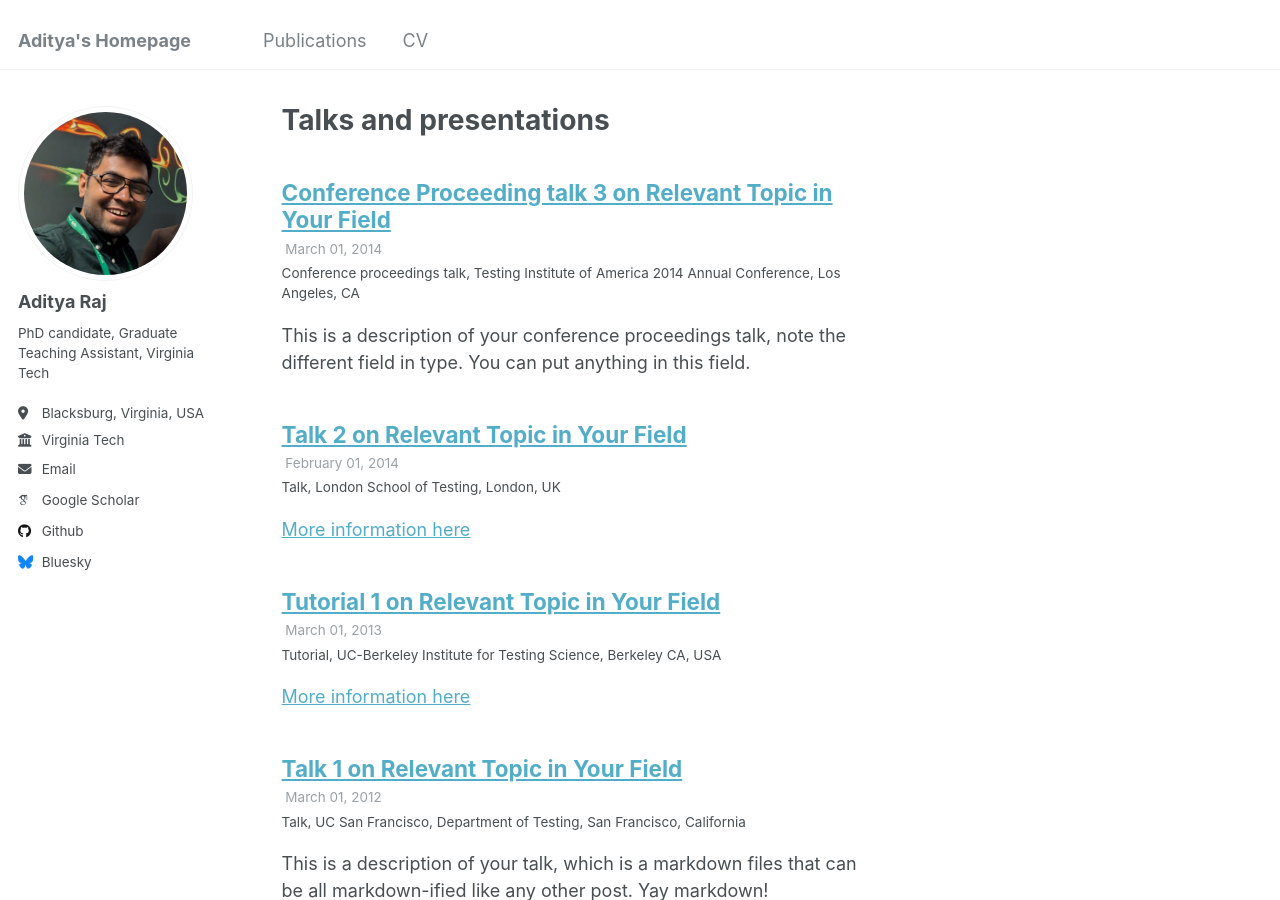
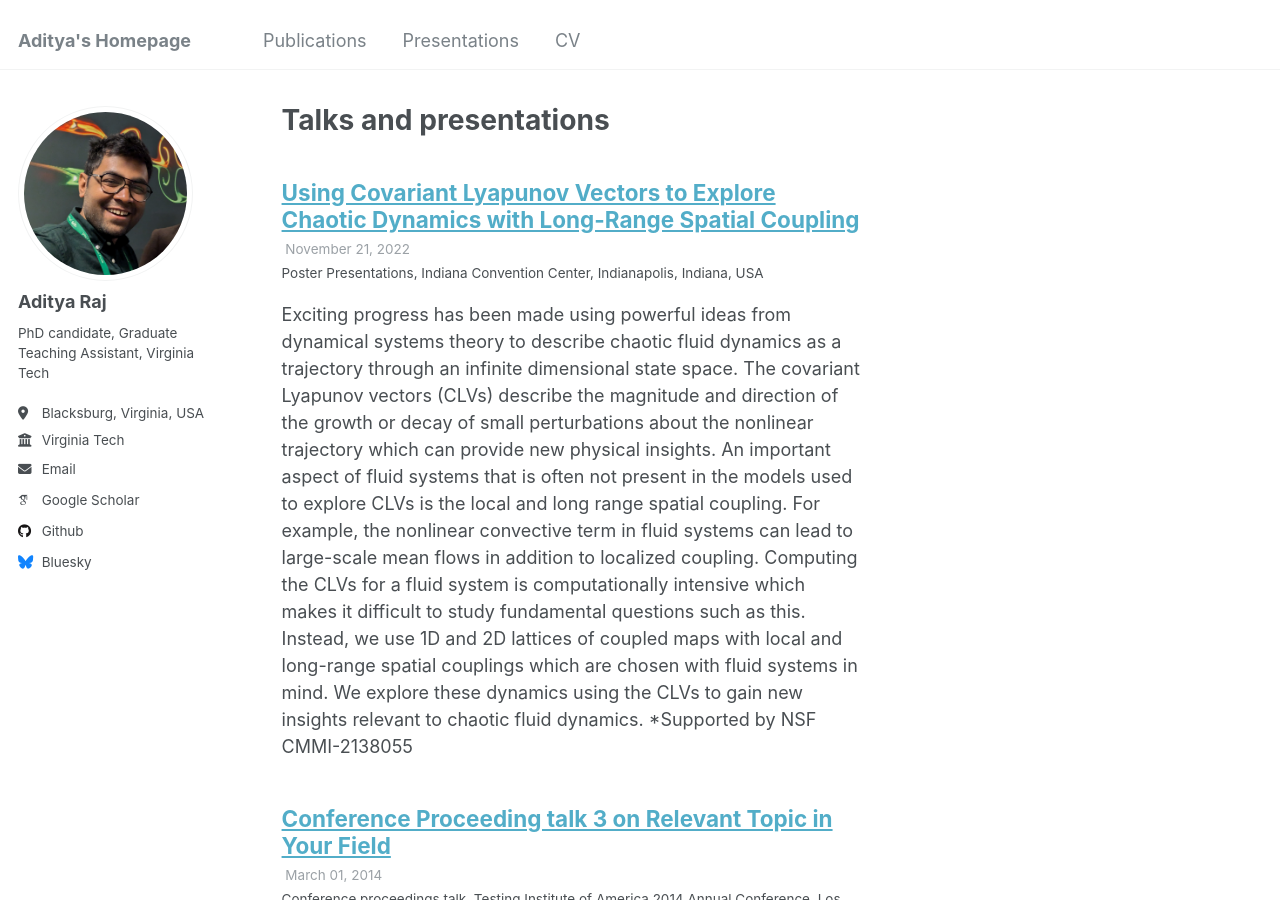
Before and after one commit to Adityafy/adityafy.github.io, a Jekyll site: the page built from _pages/talks.html, in a window 1280 px wide and 900 px high. Built offline with Jekyll 4.4.1, drawn with Linux system fonts in a browser that asks for light colours; some web fonts are replaced.

Commit message:
added a presentation

```diff
--- a/_data/navigation.yml
+++ b/_data/navigation.yml
@@ -9,11 +9,11 @@ main:
     url: /publications/
     # url: https://scholar.google.com/citations?user=SrGE94gAAAAJ&hl=en
 
+  - title: "Presentations"
+    url: /talks/
+
   - title: "CV"
     url: /cv/
-
-  # - title: "Talks"
-  #   url: /talks/
 
   # - title: "Teaching"
   #   url: /teaching/
--- /dev/null
+++ b/_talks/2022-11-21-pp-1.md
@@ -0,0 +1,12 @@
+---
+title: "Using Covariant Lyapunov Vectors to Explore Chaotic Dynamics with Long-Range Spatial Coupling"
+collection: talks
+type: "Poster Presentations"
+permalink: /talks/2022-11-21-pp-1
+venue: "Indiana Convention Center"
+date: 2022-11-21
+location: "Indianapolis, Indiana, USA"
+---
+
+Exciting progress has been made using powerful ideas from dynamical systems theory to describe chaotic fluid dynamics as a trajectory through an infinite dimensional state space. The covariant Lyapunov vectors (CLVs) describe the magnitude and direction of the growth or decay of small perturbations about the nonlinear trajectory which can provide new physical insights. An important aspect of fluid systems that is often not present in the models used to explore CLVs is the local and long range spatial coupling. For example, the nonlinear convective term in fluid systems can lead to large-scale mean flows in addition to localized coupling. Computing the CLVs for a fluid system is computationally intensive which makes it difficult to study fundamental questions such as this. Instead, we use 1D and 2D lattices of coupled maps with local and long-range spatial couplings which are chosen with fluid systems in mind. We explore these dynamics using the CLVs to gain new insights relevant to chaotic fluid dynamics.
+*Supported by NSF CMMI-2138055
```
